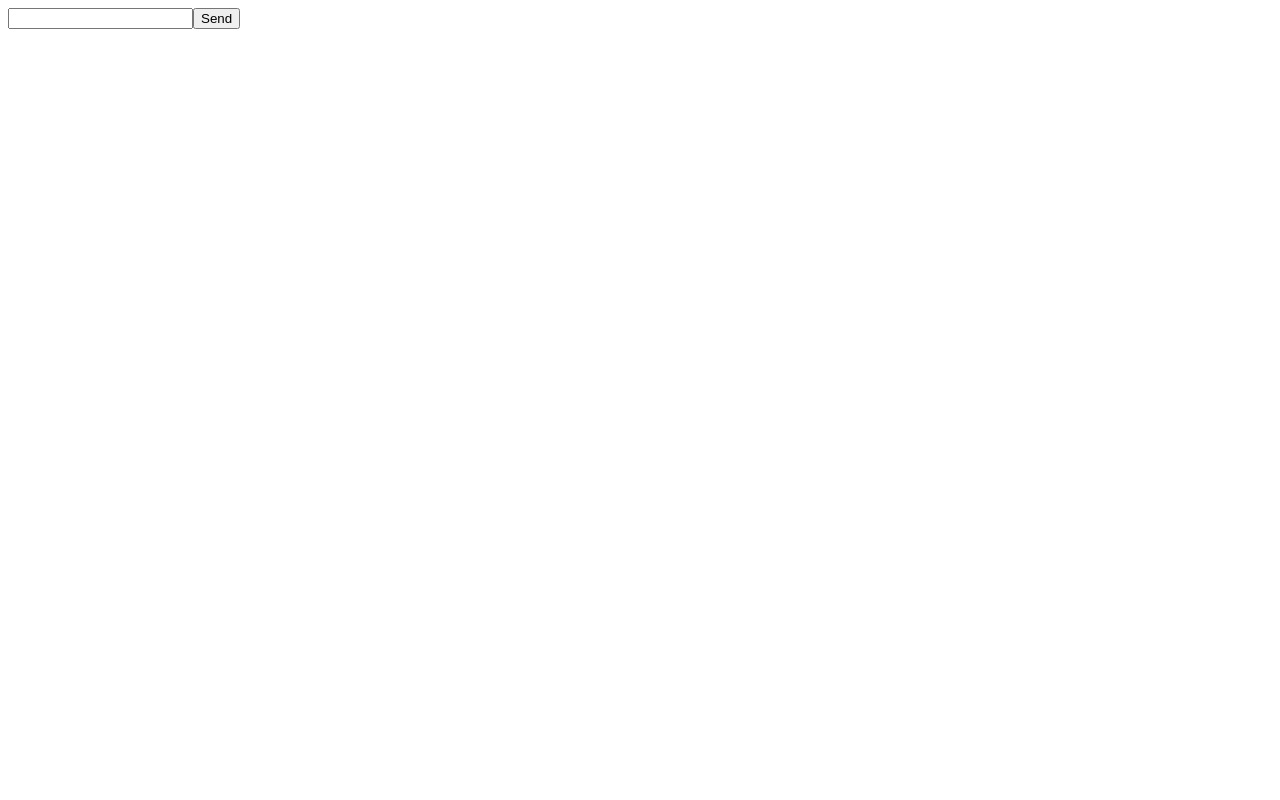
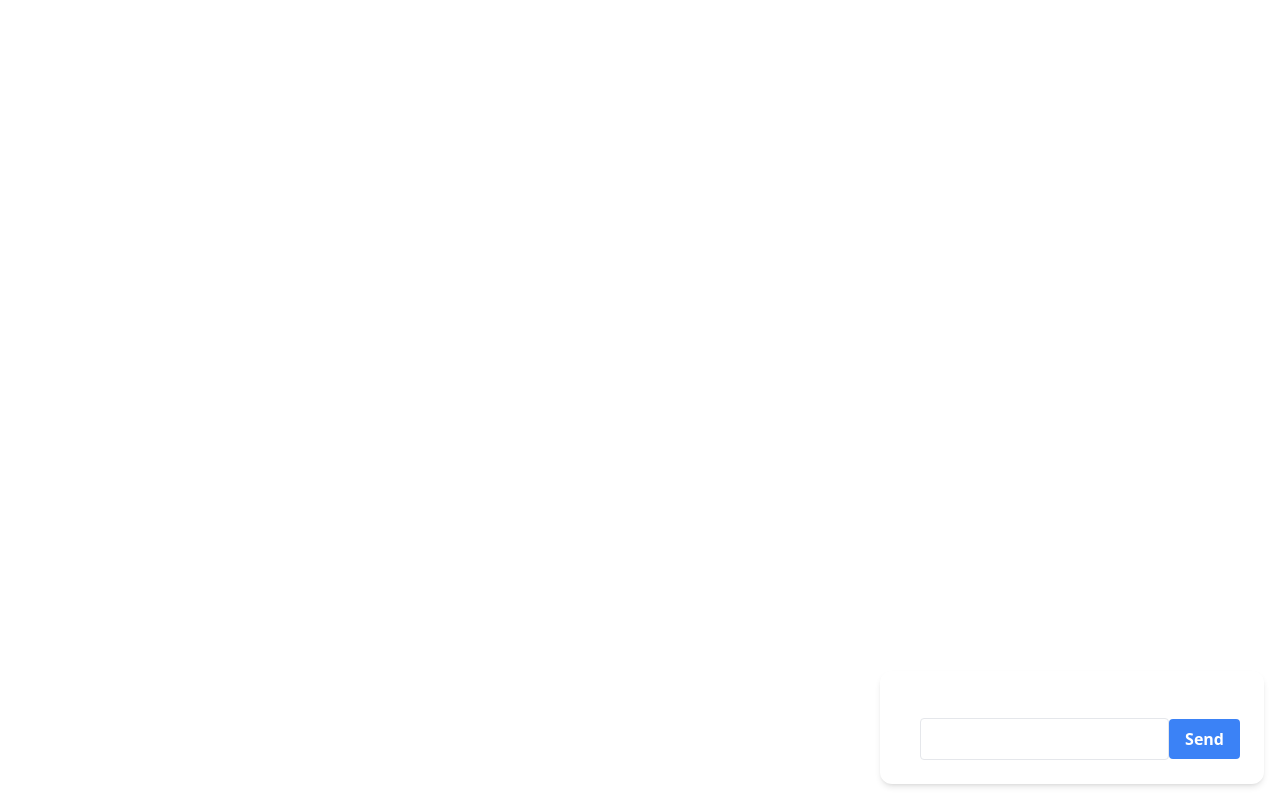
Before and after one commit to seanmarc/smarttalkwidget, a React (Create React App) app: page / in a window 1280 px wide. Built offline with nearby package versions, Linux system fonts and the light colour scheme.

Commit message:
fix: widget

```diff
--- a/package.json
+++ b/package.json
@@ -9,6 +9,7 @@
     "react": "18.2.0",
     "react-dom": "18.2.0",
     "react-scripts": "5.0.1",
+    "tailwindcss": "^3.3.2",
     "web-vitals": "^2.1.4"
   },
   "scripts": {
--- a/src/App.css
+++ b/src/App.css
@@ -1,38 +1,3 @@
-.App {
-  text-align: center;
-}
-
-.App-logo {
-  height: 40vmin;
-  pointer-events: none;
-}
-
-@media (prefers-reduced-motion: no-preference) {
-  .App-logo {
-    animation: App-logo-spin infinite 20s linear;
-  }
-}
-
-.App-header {
-  background-color: #282c34;
-  min-height: 100vh;
-  display: flex;
-  flex-direction: column;
-  align-items: center;
-  justify-content: center;
-  font-size: calc(10px + 2vmin);
-  color: white;
-}
-
-.App-link {
-  color: #61dafb;
-}
-
-@keyframes App-logo-spin {
-  from {
-    transform: rotate(0deg);
-  }
-  to {
-    transform: rotate(360deg);
-  }
-}
+@import 'tailwindcss/base';
+@import 'tailwindcss/components';
+@import 'tailwindcss/utilities';
--- a/src/App.js
+++ b/src/App.js
@@ -12,7 +12,7 @@ function App({userId}) {
   };
 
   return (
-    <div className="p-6 max-w-sm mx-auto bg-white rounded-xl shadow-md flex items-center space-x-4">
+    <div className="p-6 fixed bottom-4 right-4 max-w-sm mx-auto bg-white rounded-xl shadow-md flex items-center space-x-4">
       <div className="flex-1">
         {messages.map((message, index) => (
           <div key={index} className="p-2 bg-blue-500 text-white mt-2 rounded">
--- a/tailwind.config.js
+++ b/tailwind.config.js
@@ -1,7 +1,10 @@
-/** @type {import('tailwindcss').Config} */
 module.exports = {
-  content: [],
+  purge: ['./src/**/*.{js,jsx,ts,tsx}', './public/index.html'],
+  darkMode: false,
   theme: {
+    extend: {},
+  },
+  variants: {
     extend: {},
   },
   plugins: [],
--- a/webpack.config.js
+++ b/webpack.config.js
@@ -2,7 +2,7 @@ const path = require('path');
 const CopyPlugin = require('copy-webpack-plugin');
 
 module.exports = {
-  entry: './build/static/js/main.12dc080b.js',  // Replace '<hash>' with the actual hash
+  entry: './build/static/js/main.f89f2077.js',  // Replace '<hash>' with the actual hash
   output: {
     path: path.resolve(__dirname, 'dist'),
     filename: 'chatWidget.js',
```
Also changed, not shown: 3 other files (tests, documents, lock files or other folders).
